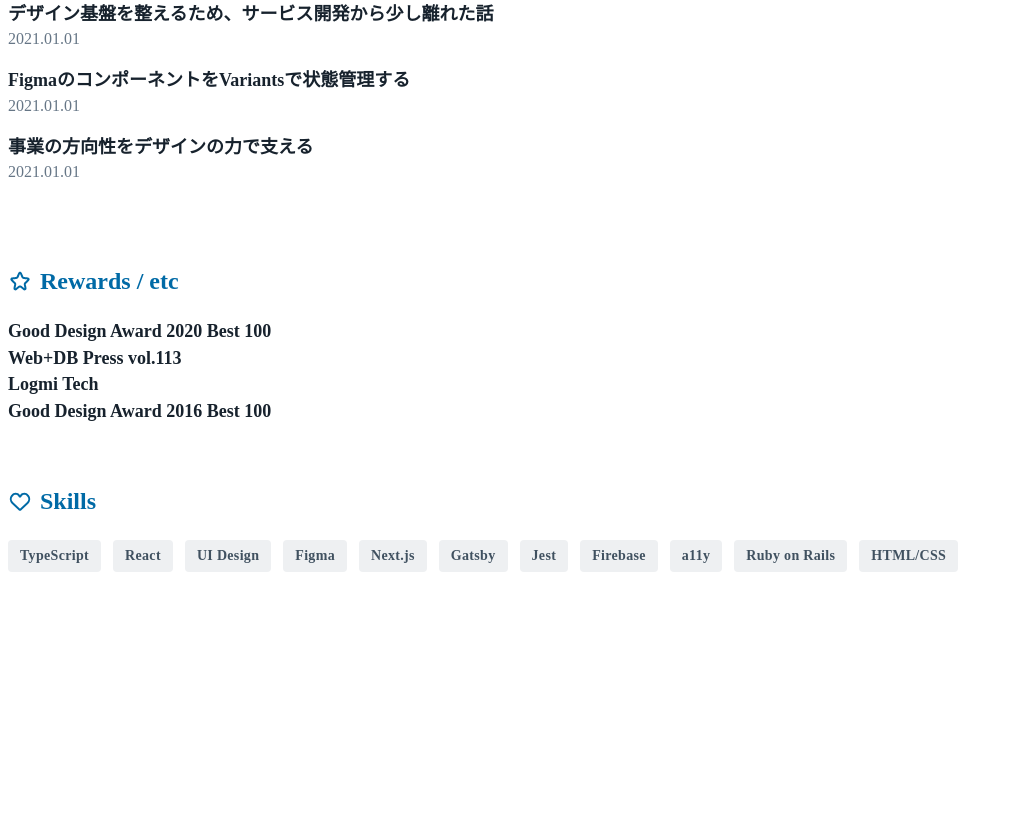
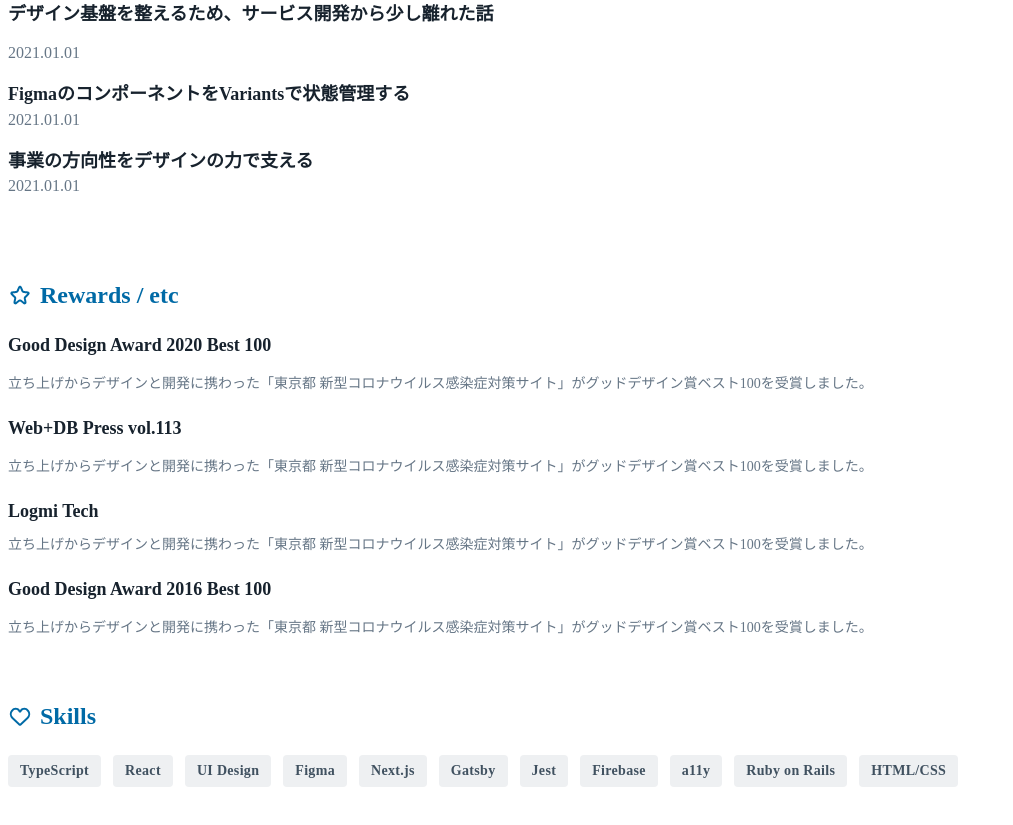
Before and after one commit to kenshir0f/gatsby-portfolio, a Gatsby site: page / in a window 1280 px wide. Shown: the part 667-1492 px from the top of the page, without its empty margins (0-1013 px from the left). Before the commit the page ends 1299 px from the top, so only its background shows below. Built offline with nearby package versions, Linux system fonts and the light colour scheme; Gatsby itself is replaced by a stand-in of ours.

Commit message:
Fix caption props

```diff
--- a/src/components/text/caption.tsx
+++ b/src/components/text/caption.tsx
@@ -1,14 +1,16 @@
 import styled from 'styled-components'
-import React from 'react'
+import React, { HTMLAttributes } from 'react'
 import { colors } from '../../utils/colors'
 import { theme } from '../../utils/theme'
 import { COMMON, COMMON_PROPS } from '../../utils/constants'
 
-export const Caption: React.FC = ({ children }) => {
+type Props = COMMON_PROPS & HTMLAttributes<HTMLSpanElement>
+
+export const Caption: React.FC<Props> = ({ children, ...props }) => {
   const { sm } = theme.fontSizes
 
   return (
-    <CaptionBase fontSize={sm} mb={[1]}>
+    <CaptionBase fontSize={sm} {...props}>
       {children}
     </CaptionBase>
   )
@@ -17,6 +19,6 @@ export const Caption: React.FC = ({ children }) => {
 export const CaptionBase = styled.p<COMMON_PROPS>`
   margin: 0;
   color: ${colors.black[500]};
-  line-height: 125%;
+  line-height: 130%;
   ${COMMON}
 `
--- a/src/pages/index.mdx
+++ b/src/pages/index.mdx
@@ -6,7 +6,9 @@ import ProfileImage from '../images/profile.jpg'
 <Heading icon="paper">Resume</Heading>
 <Heading icon="book">Works</Heading>
 <Heading icon="edit">Blogs</Heading>
-<TitleLink href="#">デザイン基盤を整えるため、サービス開発から少し離れた話</TitleLink>
+<TitleLink href="#">
+  デザイン基盤を整えるため、サービス開発から少し離れた話
+</TitleLink>
 <Date>2021.01.01</Date>
 <TitleLink href="#">FigmaのコンポーネントをVariantsで状態管理する</TitleLink>
 <Date mb={4}>2021.01.01</Date>
@@ -14,10 +16,32 @@ import ProfileImage from '../images/profile.jpg'
 <Date>2021.01.01</Date>
 
 <Heading icon="star">Rewards / etc</Heading>
-<TitleLink href="https://www.g-mark.org/award/describe/51112">Good Design Award 2020 Best 100</TitleLink>
-<TitleLink href="https://gihyo.jp/magazine/wdpress/archive/2019/vol113">Web+DB Press vol.113</TitleLink>
+<TitleLink href="https://www.g-mark.org/award/describe/51112">
+  Good Design Award 2020 Best 100
+</TitleLink>
+<Caption mb={4}>
+  立ち上げからデザインと開発に携わった「東京都
+  新型コロナウイルス感染症対策サイト」がグッドデザイン賞ベスト100を受賞しました。
+</Caption>
+<TitleLink href="https://gihyo.jp/magazine/wdpress/archive/2019/vol113">
+  Web+DB Press vol.113
+</TitleLink>
+<Caption mb={4}>
+  立ち上げからデザインと開発に携わった「東京都
+  新型コロナウイルス感染症対策サイト」がグッドデザイン賞ベスト100を受賞しました。
+</Caption>
 <TitleLink href="https://logmi.jp/tech/articles/321090">Logmi Tech</TitleLink>
-<TitleLink href="https://www.g-mark.org/award/describe/43755">Good Design Award 2016 Best 100</TitleLink>
+<Caption mb={4}>
+  立ち上げからデザインと開発に携わった「東京都
+  新型コロナウイルス感染症対策サイト」がグッドデザイン賞ベスト100を受賞しました。
+</Caption>
+<TitleLink href="https://www.g-mark.org/award/describe/43755">
+  Good Design Award 2016 Best 100
+</TitleLink>
+<Caption>
+  立ち上げからデザインと開発に携わった「東京都
+  新型コロナウイルス感染症対策サイト」がグッドデザイン賞ベスト100を受賞しました。
+</Caption>
 
 <Heading icon="heart">Skills</Heading>
 <Flex m="-12px -12px 60px 0" flexWrap="wrap">
```
